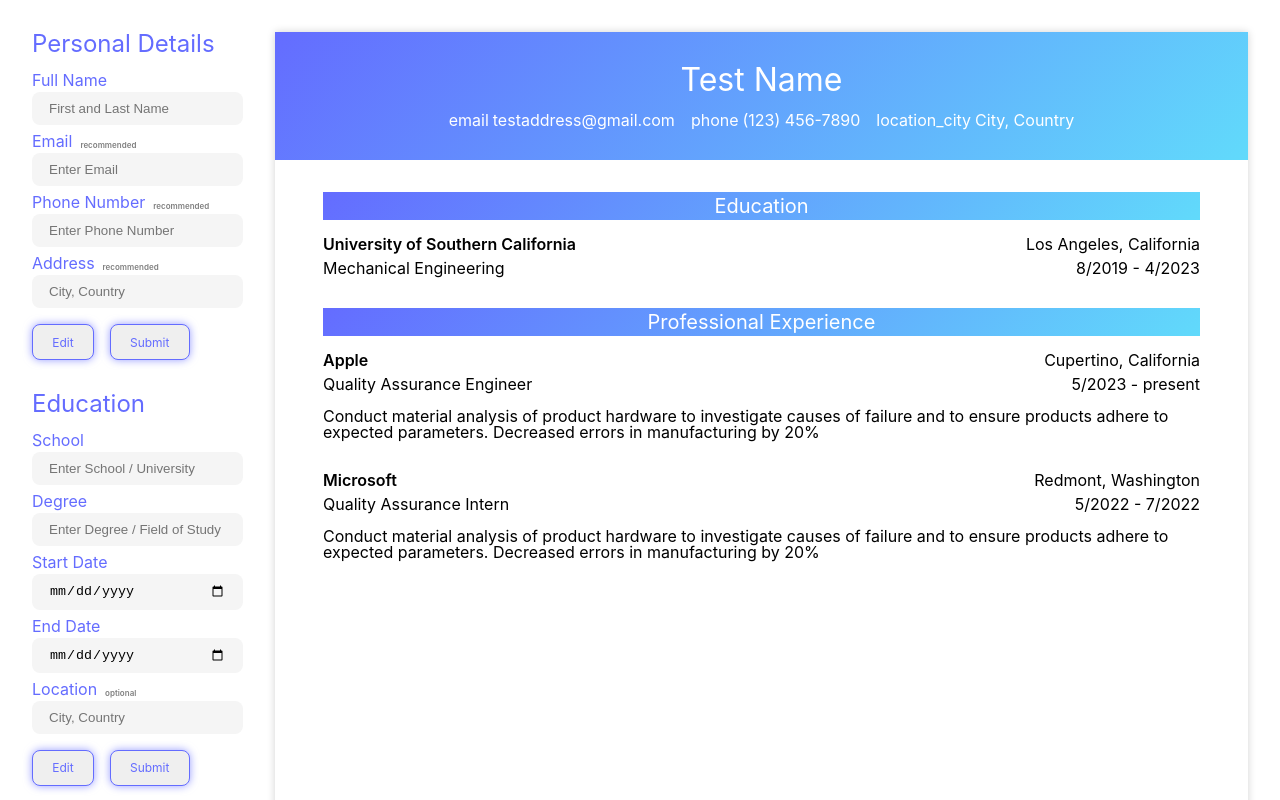
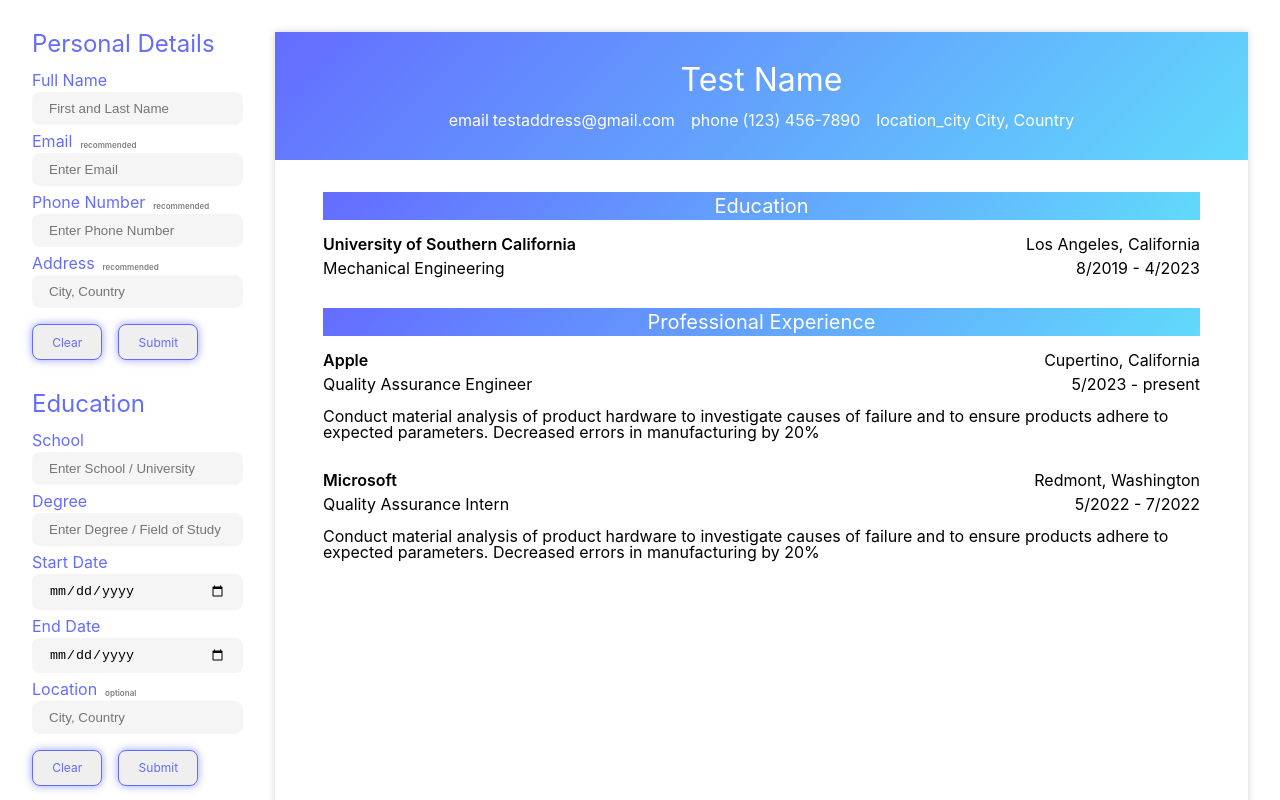
Before and after one commit to zopalmer14/top-cv-application, a React app: page / in a window 1280 px wide. Shown: the top 800 px of the page. Built offline with nearby package versions, Linux system fonts and the light colour scheme; the HTML template or start-up script is replaced by a standard one.

Commit message:
refactor: change name of Section component to InputForm and begin setting up submission logic

```diff
--- a/src/components/App.jsx
+++ b/src/components/App.jsx
@@ -1,5 +1,6 @@
 
-import Section from './Section.jsx'
+import { useState } from 'react'
+import InputForm from './InputForm.jsx'
 import ResumeHeader from './ResumeHeader.jsx';
 import ResumeSection from './ResumeSection.jsx';
 import '../styles/App.css';
@@ -119,6 +120,13 @@ const experienceInputs = [
     }
 ]
 
+const examplePersonalData = {
+    name: "Test Name",
+    email: "testaddress@gmail.com",
+    phone: "(123) 456-7890",
+    address: "City, Country"
+}
+
 const exampleEducationData = [
     {
         school: 'University of Southern California',
@@ -153,29 +161,30 @@ const exampleExperienceData = [
 ]
 
 function App() {
+    // react states
+    const [personalInfo, setPersonalInfo] = useState(examplePersonalData);
+
     return (
         <>
             <div className="dashboard">
-                <Section
+                <InputForm
                     title="Personal Details"
                     inputs={personalInputs}
+                    onSubmit={setPersonalInfo}
                 />
-                <Section
+                <InputForm
                     title="Education"
                     inputs={educationInputs}
+                    onSubmit={() => ''}
                 />
-                <Section
+                <InputForm
                     title="Work Experience"
                     inputs={experienceInputs}
+                    onSubmit={() => ''}
                 />
             </div>
             <div className='resume'>
-                <ResumeHeader
-                    name="Test Name"
-                    email="testaddress@gmail.com"
-                    phone="(123) 456-7890"
-                    address="City, Country"
-                />
+                <ResumeHeader personalInfo={personalInfo} />
                 <ResumeSection
                     type="Education"
                     entries={exampleEducationData}
--- a/src/components/Section.jsx
+++ b/src/components/InputForm.jsx
@@ -1,10 +1,10 @@
 
 import CustomInput from './CustomInput.jsx'
-import '../styles/Section.css';
+import '../styles/InputForm.css';
 
-function Section({ title, inputs }) {
+function InputForm({ title, inputs, onSubmit }) {
     return (
-        <div className="section-container">
+        <form className="input-form">
             <h1>{title}</h1>
             <ul>
                 {inputs && inputs.map((input) => {
@@ -20,11 +20,11 @@ function Section({ title, inputs }) {
                 })}
             </ul>
             <div className="button-container">
-                <button>Edit</button>
-                <button>Submit</button>
+                <button type="reset">Clear</button>
+                <button type="submit">Submit</button>
             </div>
-        </div>
+        </form>
     )
 }
 
-export default Section;
+export default InputForm;
--- a/src/components/ResumeHeader.jsx
+++ b/src/components/ResumeHeader.jsx
@@ -1,27 +1,27 @@
 
 import '../styles/ResumeHeader.css';
 
-function ResumeHeader({ name, email, phone, address }) {
+function ResumeHeader({ personalInfo }) {
     return (
         <header>
-            {name && <h1>{name}</h1>}
+            {personalInfo.name && <h1>{personalInfo.name}</h1>}
             <div className='opt-info'>
-                {email && (
+                {personalInfo.email && (
                     <div>
                         <span className='material-icons'>email</span>
-                        {email}
+                        {personalInfo.email}
                     </div>
                 )}
-                {phone && (
+                {personalInfo.phone && (
                     <div>
                         <span className='material-icons'>phone</span>
-                        {phone}
+                        {personalInfo.phone}
                     </div>
                 )}
-                {address && (
+                {personalInfo.address && (
                     <div>
                         <span className='material-icons'>location_city</span>
-                        {address}
+                        {personalInfo.address}
                     </div>
                 )}
             </div>
--- a/src/styles/Section.css
+++ b/src/styles/InputForm.css
@@ -4,31 +4,31 @@
     --blue-accent: #61dafb;
 }
 
-.section-container {
+.input-form {
     display: flex;
     flex-direction: column;
     align-items: start;
     gap: 1rem;
 }
 
-.section-container h1 {
+.input-form h1 {
     color: var(--purple-accent);
     font-size: 1.5rem;
 }
 
-.section-container ul {
+.input-form ul {
     list-style-type: none;
     display: flex;
     flex-direction: column;
     gap: 0.5rem;
 }
 
-.section-container .button-container {
+.input-form .button-container {
     display: flex;
     gap: 1rem;
 }
 
-.section-container button {
+.input-form button {
     color: var(--purple-accent);
     font-size: 0.75rem;
     padding: 0.6rem 1.2rem;
@@ -37,12 +37,12 @@
     filter: drop-shadow(0 0 0.25rem #646cffaa);
     transition: ease-in-out 0.5s;
 }
-.section-container button:hover {
+.input-form button:hover {
     color: white;
     background-color: var(--purple-accent);
     cursor: pointer;
 }
-.section-container button:focus,
-.section-container button:focus-visible {
+.input-form button:focus,
+.input-form button:focus-visible {
     outline: 4px auto -webkit-focus-ring-color;
 }
```
